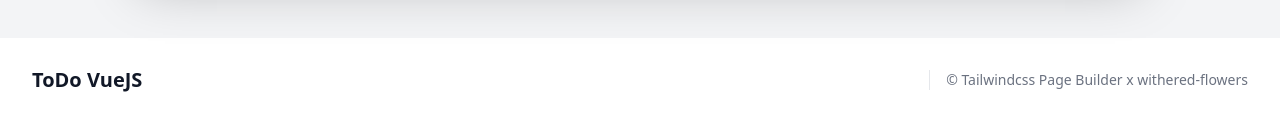
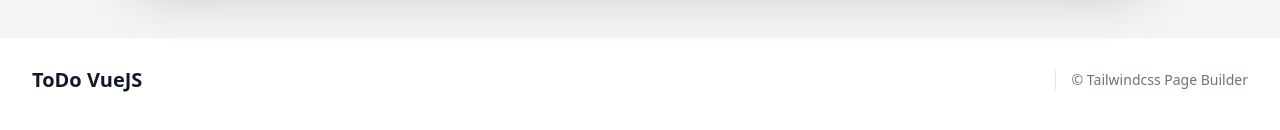
Before and after one commit to GanangPrakoso/edu_vue_lifecycle, a website: page client/index.html in a window 1280 px wide. Shown: the part 596-726 px from the top of the page. Drawn offline with nearby package versions, Linux system fonts and the light colour scheme.

Commit message:
update main.js and index.html for better understanding

```diff
--- a/client/index.html
+++ b/client/index.html
@@ -282,7 +282,7 @@
             <p
               class="mt-4 text-sm text-gray-500 sm:ml-4 sm:pl-4 sm:border-l sm:border-gray-200 sm:mt-0"
             >
-              © Tailwindcss Page Builder x withered-flowers
+              © Tailwindcss Page Builder
             </p>
           </span>
         </div>
--- a/client/main.js
+++ b/client/main.js
@@ -18,4 +18,8 @@ createApp({
       todos: [],
     };
   },
+
+  methods: {
+    //
+  },
 }).mount("#app");
```
